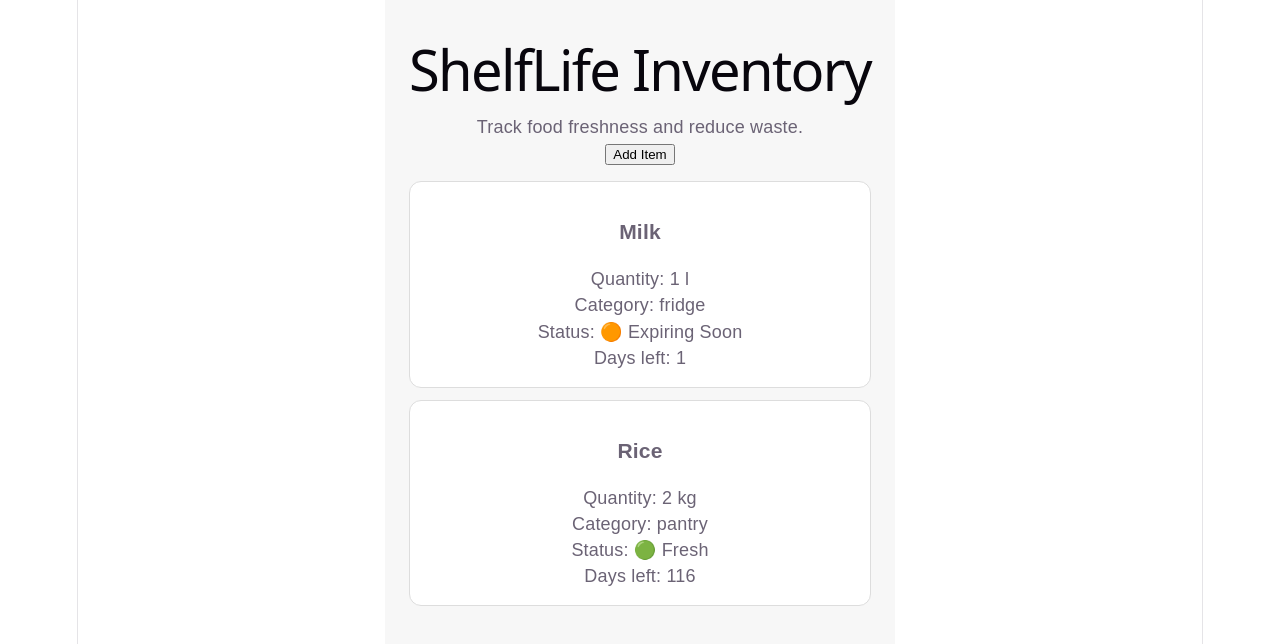
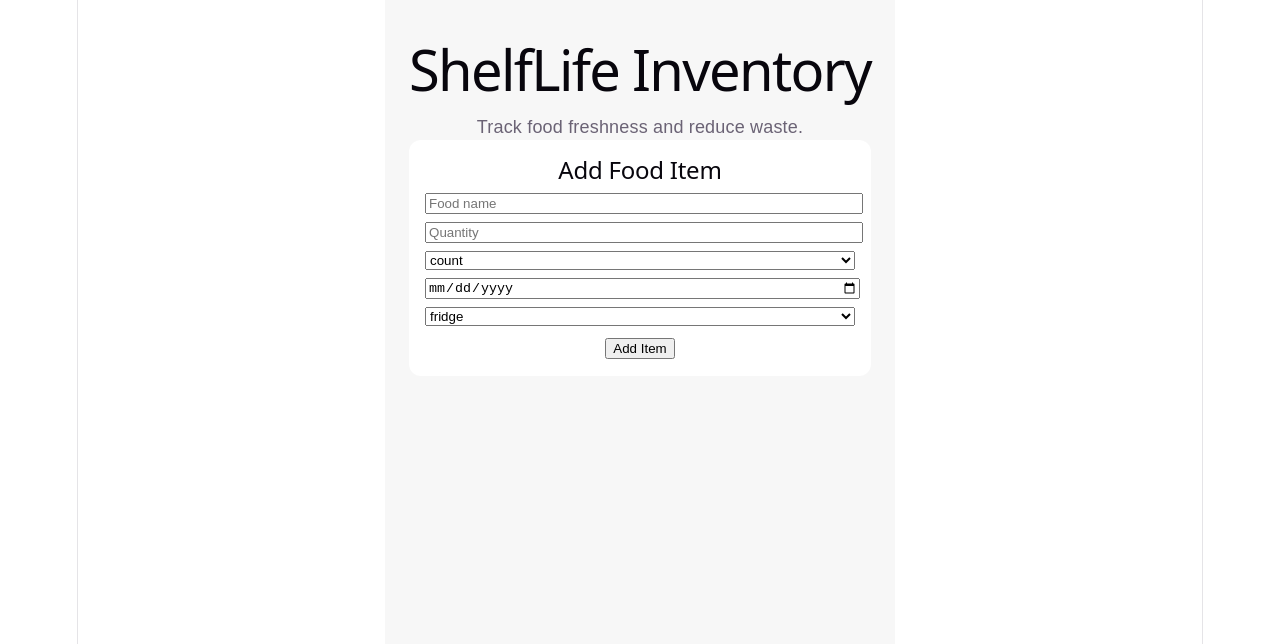
Before and after one commit to ZinhleHlongwane/ShelfLife-App, a React (Vite) app: page / in a window 1280 px wide. Shown: the top 644 px of the page. Built offline with nearby package versions, Linux system fonts and the light colour scheme.

Commit message:
Add invemtory form with state and user input handling

```diff
--- a/src/screens/InventoryScreen.tsx
+++ b/src/screens/InventoryScreen.tsx
@@ -1,43 +1,46 @@
 import { useState } from "react";
-import { FoodCard } from "../components/FoodsCard";
+import { FoodCard } from "../components/FoodCard";
 import type { FoodItem } from "../models/FoodItem";
 import { Unit } from "../models/Unit";
 
-// InventoryScreen displays the inventory and manages its state
 export const InventoryScreen = () => {
-  // React state to store items
-  const [items, setItems] = useState<FoodItem[]>([
-    {
-      id: "1",
-      name: "Milk",
-      quantity: 1,
-      unit: Unit.LITER,
-      expiryDate: new Date("2026-04-27"),
-      category: "fridge",
-    },
-    {
-      id: "2",
-      name: "Rice",
-      quantity: 2,
-      unit: Unit.KILOGRAM,
-      expiryDate: new Date("2026-08-20"),
-      category: "pantry",
-    },
-  ]);
+  // State: stores all food items in the inventory
+  const [items, setItems] = useState<FoodItem[]>([]);
 
-  // Function to add a new item (temporary test feature)
+  // State: stores user input from the form
+  const [name, setName] = useState("");
+  const [quantity, setQuantity] = useState("");
+  const [unit, setUnit] = useState<Unit>(Unit.COUNT);
+  const [expiryDate, setExpiryDate] = useState("");
+  const [category, setCategory] = useState<"fridge" | "pantry" | "freezer">("fridge");
+
+  // Function: adds a new item to the inventory
   const addItem = () => {
+    // Basic validation (ensure required fields are filled)
+    if (!name || !quantity || !expiryDate) {
+      alert("Please fill in name, quantity, and expiry date.");
+      return;
+    }
+
+    // Create a new FoodItem object
     const newItem: FoodItem = {
-      id: Date.now().toString(), // unique id
-      name: "Apple",
-      quantity: 3,
-      unit: Unit.COUNT,
-      expiryDate: new Date("2026-04-29"),
-      category: "fridge",
+      id: Date.now().toString(), // simple unique id
+      name,
+      quantity: Number(quantity), // convert string → number
+      unit,
+      expiryDate: new Date(expiryDate), // convert string → Date
+      category,
     };
 
-    // Add new item to existing list
+    // Update state: add new item to existing list
     setItems((prev) => [...prev, newItem]);
+
+    // Reset form inputs after adding item
+    setName("");
+    setQuantity("");
+    setUnit(Unit.COUNT);
+    setExpiryDate("");
+    setCategory("fridge");
   };
 
   return (
@@ -54,12 +57,73 @@ export const InventoryScreen = () => {
       <h1>ShelfLife Inventory</h1>
       <p>Track food freshness and reduce waste.</p>
 
-      {/* Button to test dynamic updates */}
-      <button onClick={addItem} style={{ marginBottom: "16px" }}>
-        Add Item
-      </button>
+      {/* Form section for adding new food items */}
+      <section
+        style={{
+          backgroundColor: "#fff",
+          padding: "16px",
+          borderRadius: "12px",
+          marginBottom: "20px",
+        }}
+      >
+        <h2>Add Food Item</h2>
 
-      {/* Render all items */}
+        {/* Food name input */}
+        <input
+          value={name}
+          onChange={(event) => setName(event.target.value)}
+          placeholder="Food name"
+          style={{ display: "block", marginBottom: "8px", width: "100%" }}
+        />
+
+        {/* Quantity input */}
+        <input
+          value={quantity}
+          onChange={(event) => setQuantity(event.target.value)}
+          placeholder="Quantity"
+          type="number"
+          style={{ display: "block", marginBottom: "8px", width: "100%" }}
+        />
+
+        {/* Unit selector */}
+        <select
+          value={unit}
+          onChange={(event) => setUnit(event.target.value as Unit)}
+          style={{ display: "block", marginBottom: "8px", width: "100%" }}
+        >
+          <option value={Unit.COUNT}>count</option>
+          <option value={Unit.GRAM}>g</option>
+          <option value={Unit.KILOGRAM}>kg</option>
+          <option value={Unit.MILLILITER}>ml</option>
+          <option value={Unit.LITER}>l</option>
+        </select>
+
+        {/* Expiry date input */}
+        <input
+          value={expiryDate}
+          onChange={(event) => setExpiryDate(event.target.value)}
+          type="date"
+          style={{ display: "block", marginBottom: "8px", width: "100%" }}
+        />
+
+        {/* Category selector */}
+        <select
+          value={category}
+          onChange={(event) =>
+            setCategory(event.target.value as "fridge" | "pantry" | "freezer")
+          }
+          style={{ display: "block", marginBottom: "8px", width: "100%" }}
+        >
+          <option value="fridge">fridge</option>
+          <option value="pantry">pantry</option>
+          <option value="freezer">freezer</option>
+        </select>
+
+        {/* Button triggers addItem function */}
+        <button onClick={addItem}>Add Item</button>
+      </section>
+
+      {/* Render all food items using FoodCard */}
       {items.map((item) => (
         <FoodCard key={item.id} item={item} />
       ))}
```
